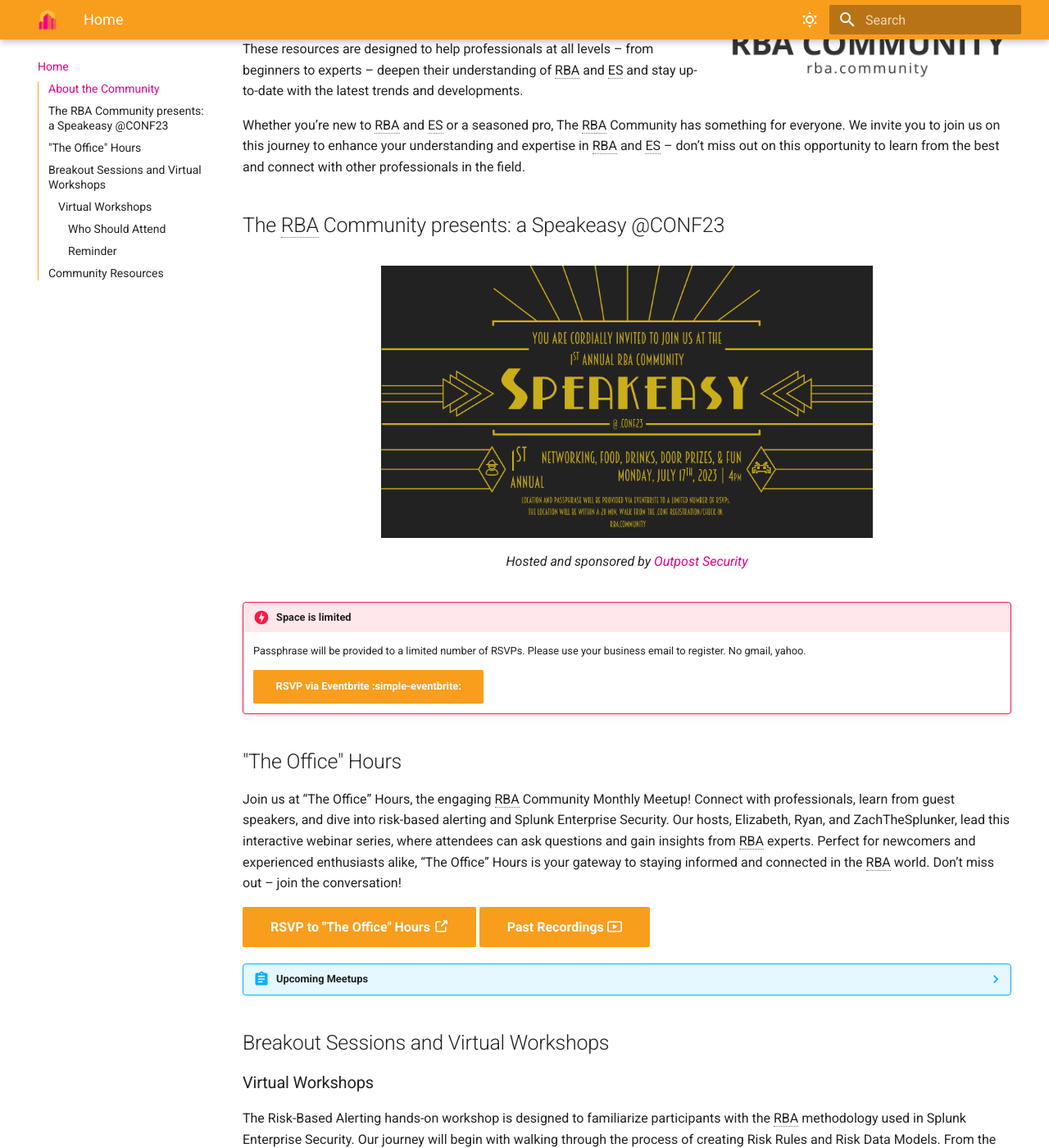
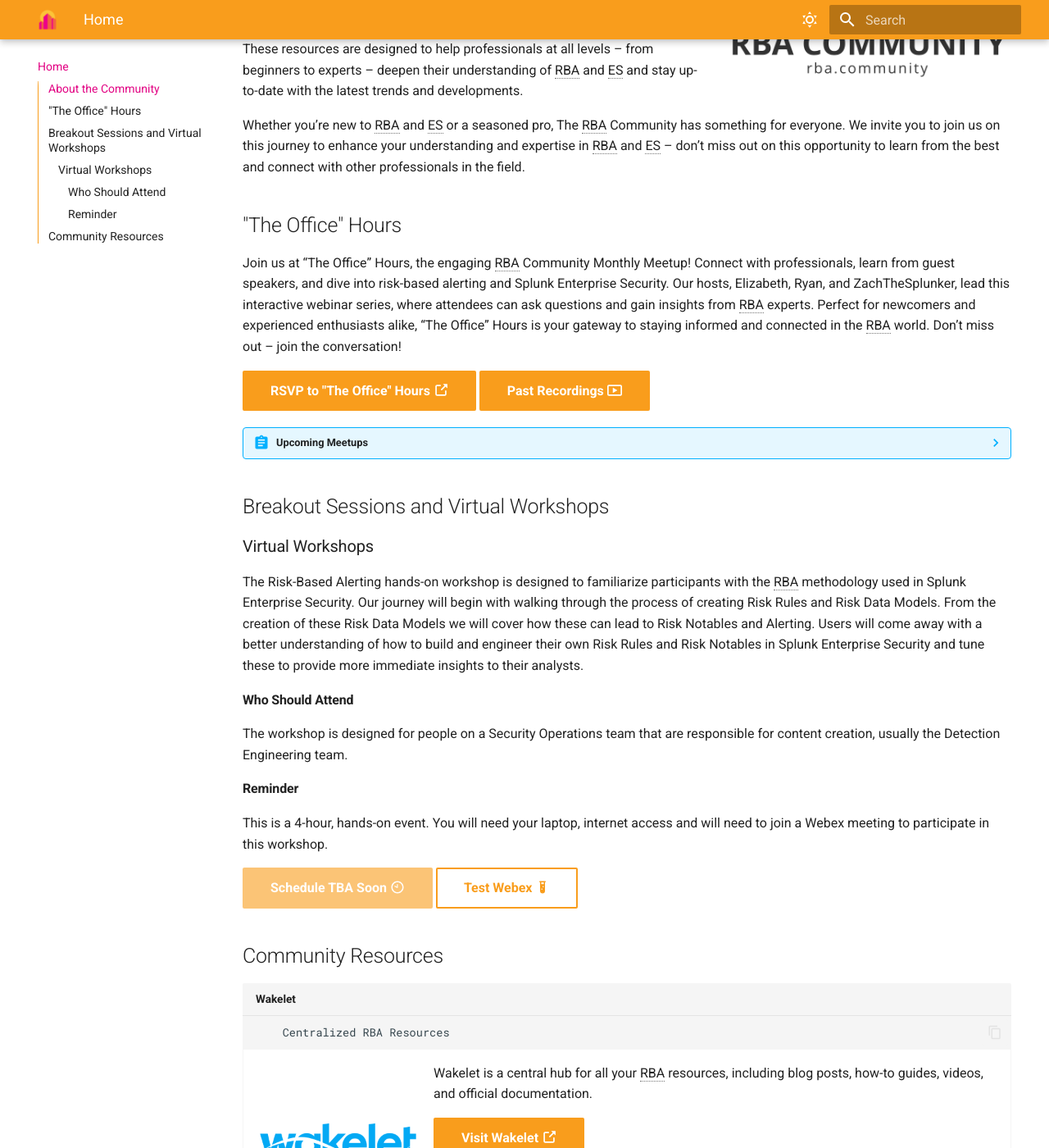
Before and after one commit to rba-community/rba-community, an MkDocs documentation site: the page built from docs/index.md, in a window 1280 px wide and 1400 px high, scrolled down 629 px. Shown: the whole window at 82% size. Built offline with MkDocs 1.6.1 and Material for MkDocs 9.7.7, drawn with Linux system fonts in a browser that asks for light colours; emoji names are drawn with the system emoji font.

Commit message:
removed speakeasy content
Signed-off-by: Zach Christensen <23529374+ZachChristensen28@users.noreply.github.com>

```diff
--- a/docs/index.md
+++ b/docs/index.md
@@ -10,18 +10,6 @@
 Our vision is to be the go-to resource for anyone looking to learn more about RBA and ES. To achieve this, we offer a range of resources and services, including a podcast called The Risk Factor, a newsletter called The Risky Times, and breakout sessions hosted by our partners on topics related to RBA and ES. These resources are designed to help professionals at all levels – from beginners to experts – deepen their understanding of RBA and ES and stay up-to-date with the latest trends and developments.
 
 Whether you’re new to RBA and ES or a seasoned pro, The RBA Community has something for everyone. We invite you to join us on this journey to enhance your understanding and expertise in RBA and ES – don’t miss out on this opportunity to learn from the best and connect with other professionals in the field.
-
-## The RBA Community presents: a Speakeasy @CONF23
-
-<figure markdown>
-  ![The RBA Speakeasy](/assets/rba-speakeasy.png){ width="600" }
-  <figcaption>Hosted and sponsored by <a href="https://outpost-security.com/">Outpost Security</a></figcaption>
-</figure>
-
-!!! danger "Space is limited"
-    Passphrase will be provided to a limited number of RSVPs. Please use your business email to register. No gmail, yahoo.
-
-    [RSVP via Eventbrite :simple-eventbrite:][rba-speakeasy]{ .md-button .md-button--primary target="blank" }
 
 ## "The Office" Hours
 
```
Also changed, not shown: docs/speakeasy/index.md (deleted, +0 -12 lines), docs/assets/rba-speakeasy.png (deleted), docs/assets/speakeasy/speakeasy-event.png (deleted).
